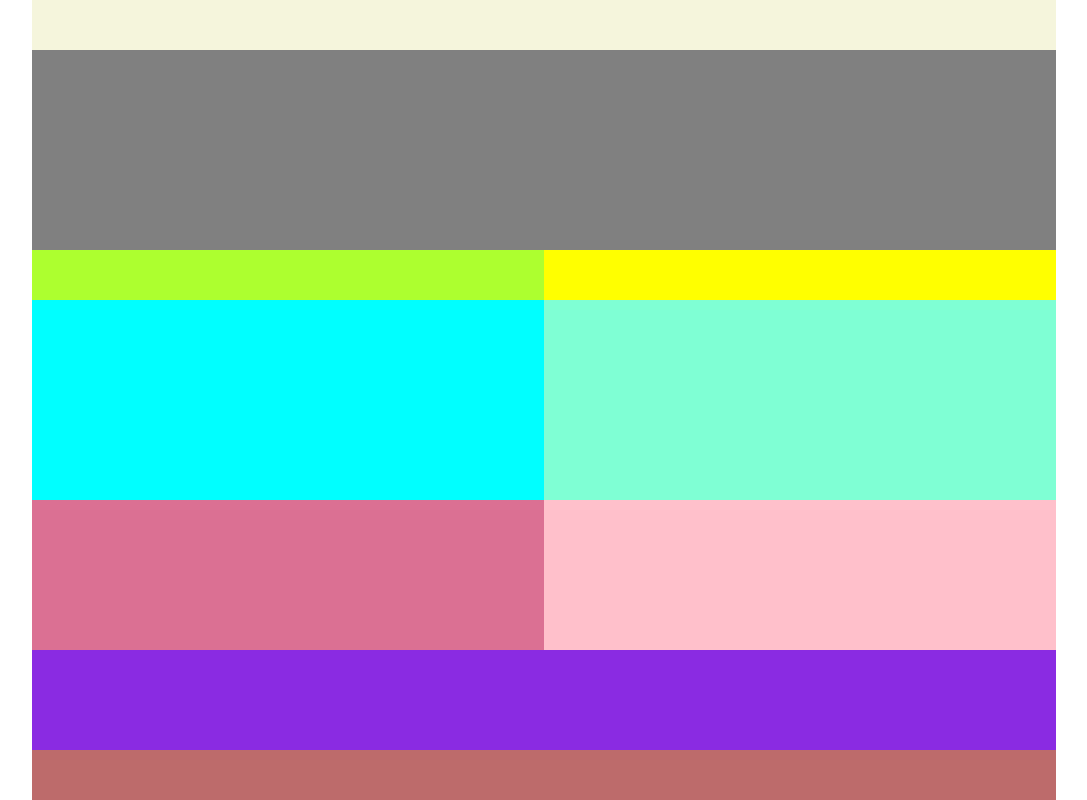
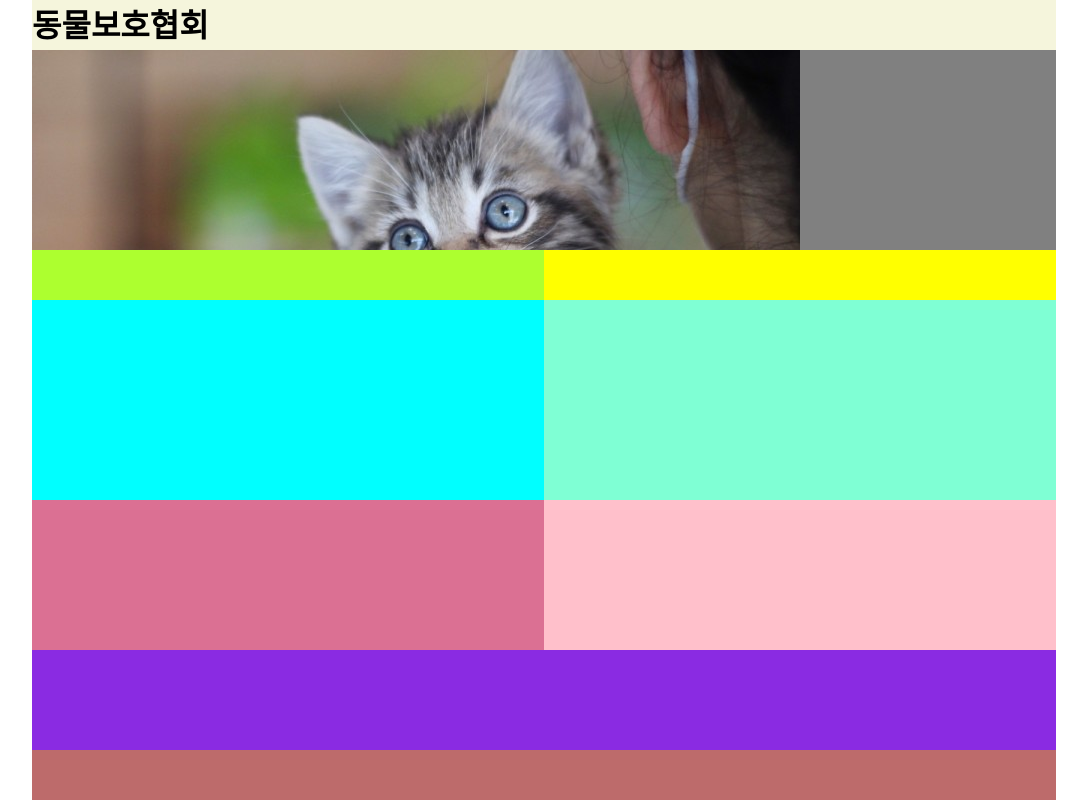
Before and after one commit to jo-chang-hun/study310, a plain HTML site: page project001/index.html in a window 1280 px wide. Shown: the top 800 px of the page, without its empty margins (96-1183 px from the left). Drawn offline with Linux system fonts and the light colour scheme.

Commit message:
Update index.html

```diff
--- a/project001/index.html
+++ b/project001/index.html
@@ -12,8 +12,16 @@
 <body>
 
     <div id="wrap">
-        <headesection class="header"></headesection>
-        <section class="slider"></section>
+        <headesection class="header">
+            <div class="logo">
+                <h1><a href="">동물보호협회</a></h1>
+            </div>
+        </headesection>
+        <section class="slider">
+            <a href="">
+                <img src="img/top.png" alt="">
+            </a>
+        </section>
         <section class="application"></section>
         <section class="reservation"></section>
         <section class="adoption_rev"></section>
```
